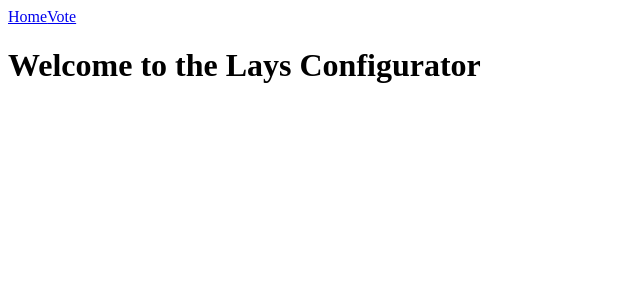
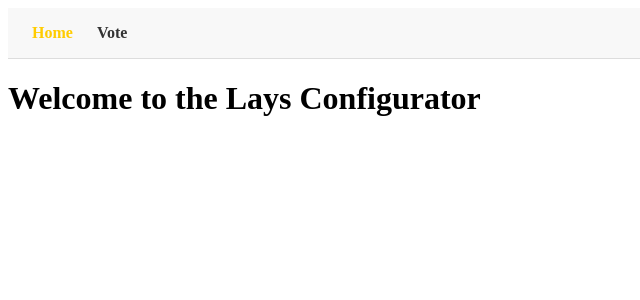
Before and after one commit to sennerobbrecht/lays_vueapp, a Vue app: page / in a window 1280 px wide. Shown: the top 300 px of the page, without its empty margins (0-640 px from the left). Built offline with nearby package versions, Linux system fonts and the light colour scheme.

Commit message:
feat: working on navbar

```diff
--- a/src/App.vue
+++ b/src/App.vue
@@ -1,8 +1,14 @@
 <template>
-  <Navbar />
-  <router-view />
+  <div id="app">
+    <NavbarApp />
+    <router-view />
+  </div>
 </template>
 
 <script setup>
-import Navbar from './components/NavbarApp.vue'
+import NavbarApp from './components/NavbarApp.vue'
 </script>
+
+<style>
+/* optioneel */
+</style>
--- a/src/components/NavbarApp.vue
+++ b/src/components/NavbarApp.vue
@@ -1,6 +1,38 @@
 <template>
-  <nav>
-    <router-link to="/">Home</router-link>
-    <router-link to="/vote">Vote</router-link>
+  <nav class="navbar">
+    <ul>
+      <li><router-link to="/">Home</router-link></li>
+      <li><router-link to="/vote">Vote</router-link></li>
+    </ul>
   </nav>
 </template>
+
+<script setup>
+</script>
+
+<style scoped>
+.navbar {
+  background: #f8f8f8;
+  padding: 16px 24px;
+  border-bottom: 1px solid #ddd;
+}
+
+ul {
+  display: flex;
+  gap: 24px;
+  list-style: none;
+  margin: 0;
+  padding: 0;
+}
+
+a {
+  text-decoration: none;
+  color: #333;
+  font-weight: 600;
+  font-size: 16px;
+}
+
+.router-link-active {
+  color: #ffcc00;
+}
+</style>
```
